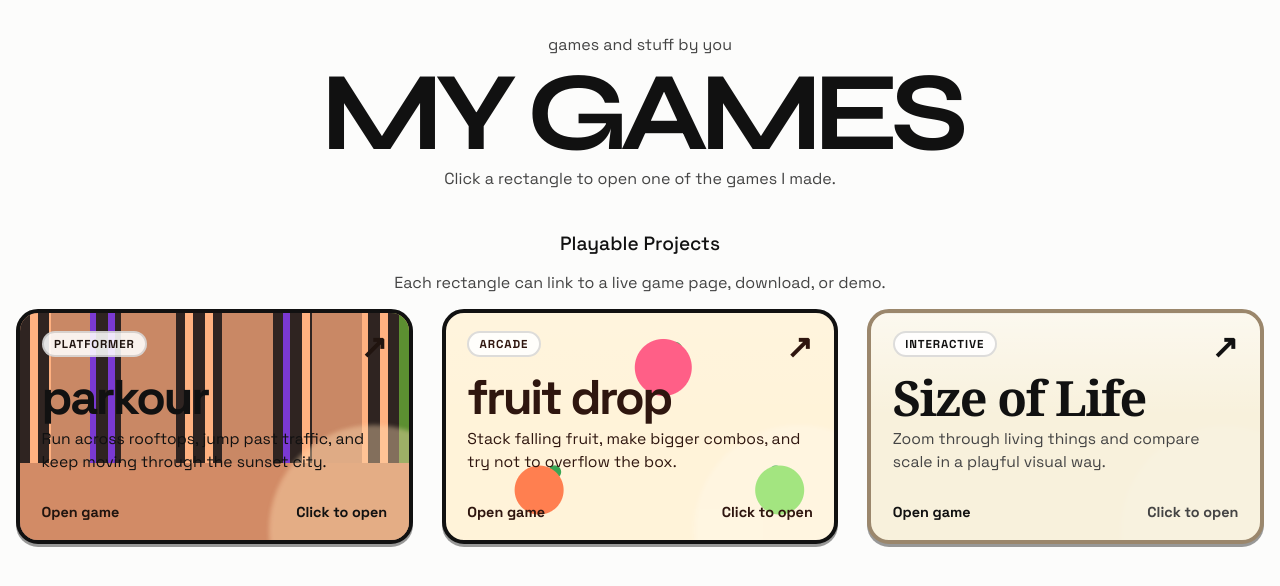
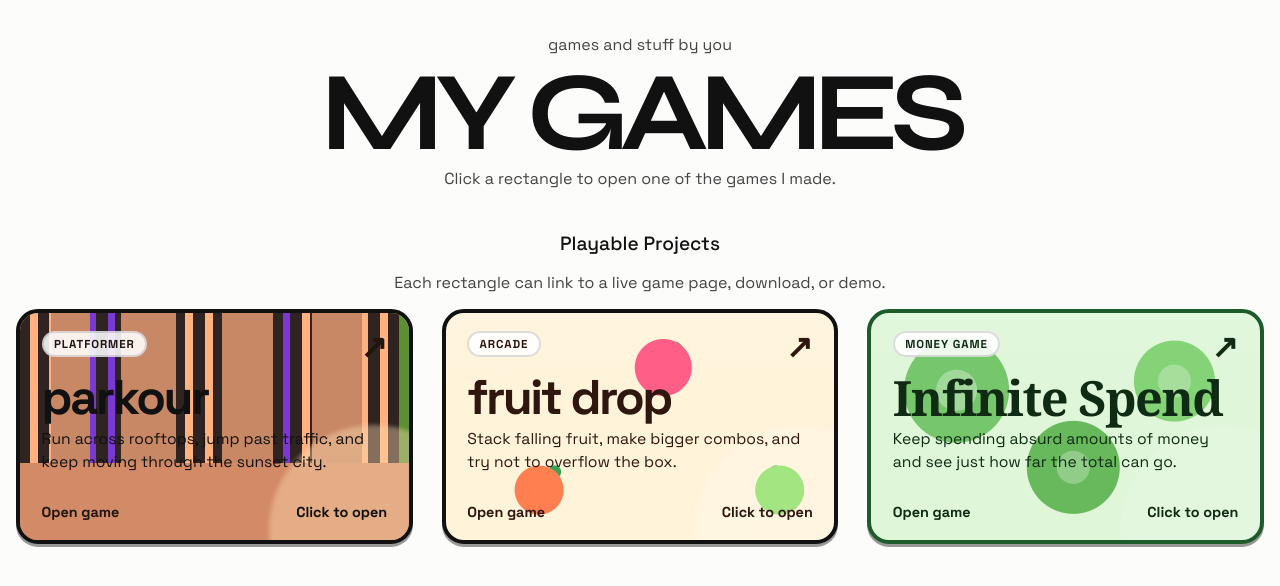
Before and after one commit to Yelon-chen/personal, a plain HTML site: page index.html in a window 1280 px wide. Drawn offline with Linux system fonts and the light colour scheme.

Commit message:
added links

```diff
--- a/script.js
+++ b/script.js
@@ -16,12 +16,12 @@ const games = [
     theme: "theme-fruit",
   },
   {
-    title: "Size of Life",
-    genre: "Interactive",
-    description: "Zoom through living things and compare scale in a playful visual way.",
-    link: "#",
+    title: "Infinite Spend",
+    genre: "Money Game",
+    description: "Keep spending absurd amounts of money and see just how far the total can go.",
+    link: "https://infinite-spend-6k37fkw1r-yelon-chens-projects.vercel.app/",
     action: "Open game",
-    theme: "theme-garden",
+    theme: "theme-money",
   },
 ];
 
--- a/style.css
+++ b/style.css
@@ -275,13 +275,37 @@ body {
   color: #2f160f;
 }
 
-.theme-garden {
-  --card-bg: #f8f1dc;
-  --card-border: #9b876c;
+.theme-money {
+  color: #0f2b14;
+  --card-bg: #dff6d9;
+  --card-border: #1d5b2a;
   --card-overlay:
-    linear-gradient(rgba(0, 0, 0, 0.04) 1px, transparent 1px),
-    linear-gradient(180deg, rgba(255, 255, 255, 0.55), transparent 45%);
-  background-size: auto, 100% 26px, auto;
+    radial-gradient(circle at 18% 28%, rgba(255, 255, 255, 0.35) 0 18px, transparent 19px),
+    radial-gradient(circle at 82% 22%, rgba(255, 255, 255, 0.25) 0 22px, transparent 23px),
+    linear-gradient(180deg, rgba(255, 255, 255, 0.2), rgba(173, 228, 160, 0.18)),
+    repeating-linear-gradient(
+      0deg,
+      rgba(29, 91, 42, 0.12) 0 2px,
+      transparent 2px 32px
+    );
+  --card-bubble: rgba(255, 255, 255, 0.16);
+}
+
+.theme-money::before {
+  background:
+    radial-gradient(circle at 22% 34%, rgba(255, 255, 255, 0.32) 0 20px, transparent 21px),
+    radial-gradient(circle at 22% 34%, #76c66b 0 52px, transparent 53px),
+    radial-gradient(circle at 52% 68%, rgba(255, 255, 255, 0.28) 0 16px, transparent 17px),
+    radial-gradient(circle at 52% 68%, #67b95c 0 46px, transparent 47px),
+    radial-gradient(circle at 78% 30%, rgba(255, 255, 255, 0.28) 0 16px, transparent 17px),
+    radial-gradient(circle at 78% 30%, #84d377 0 40px, transparent 41px),
+    linear-gradient(180deg, rgba(255, 255, 255, 0.08), transparent 45%);
+}
+
+.theme-money h3,
+.theme-money p,
+.theme-money .status {
+  color: #0f2b14;
 }
 
 .theme-captcha {
@@ -348,7 +372,7 @@ body {
 }
 
 .theme-antique h3,
-.theme-garden h3 {
+.theme-money h3 {
   font-family: Georgia, serif;
   letter-spacing: -0.03em;
 }
```
